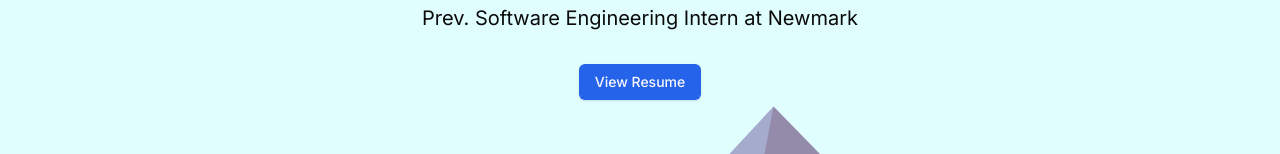
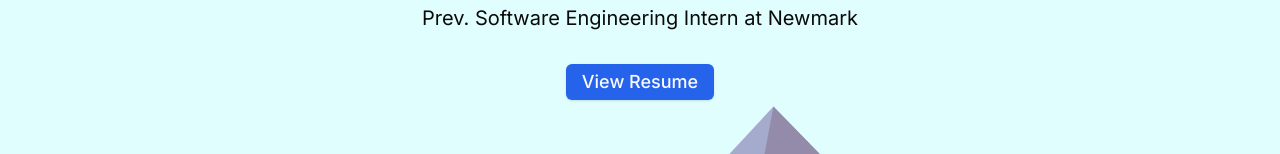
Before and after one commit to availe/Personal-Website-V2, a Next.js app: page / in a window 1280 px wide. Shown: the part 325-479 px from the top of the page. Built offline with nearby package versions, Linux system fonts and the light colour scheme.

Commit message:
hero button md:text-lg

```diff
--- a/src/components/home/hero.tsx
+++ b/src/components/home/hero.tsx
@@ -12,7 +12,7 @@
           </p>
         </div>
         <Link href="/resume">
-          <Button variant="default" className="bg-blue-600 hover:bg-blue-500">
+          <Button variant="default" className="bg-blue-600 hover:bg-blue-500 md:text-lg">
             View Resume
           </Button>
         </Link>
```
